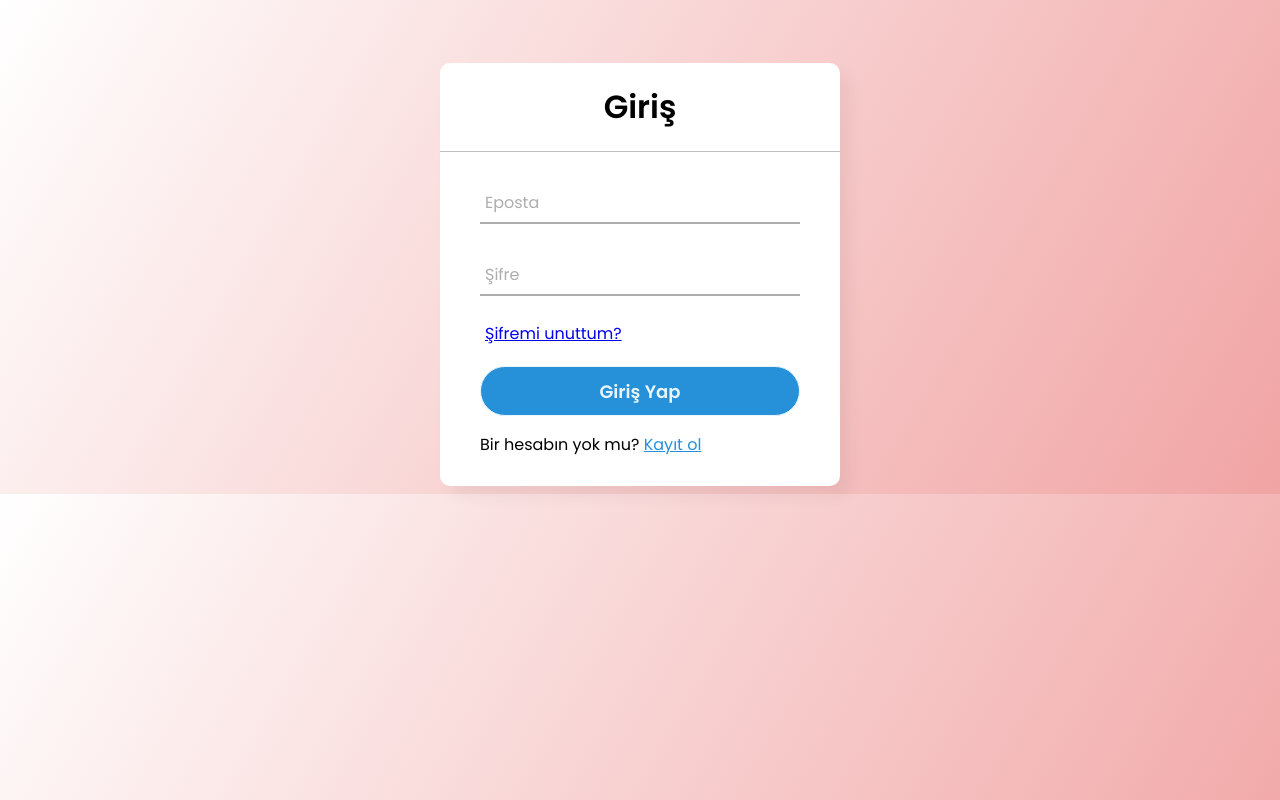
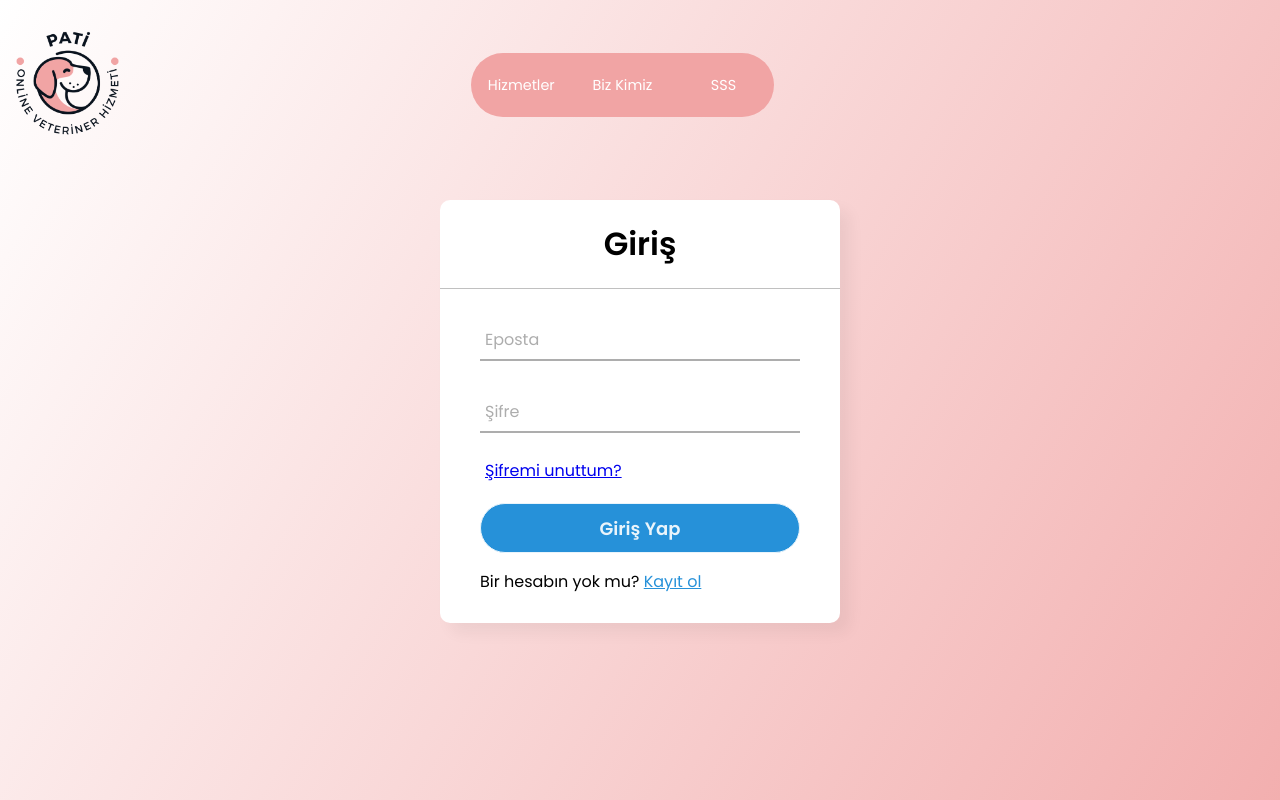
Before and after one commit to Develhope-FS1Turk-Group-2/PatiApp2, a plain HTML site: page signup_page/signin_page.html in a window 1280 px wide. Shown: the top 800 px of the page. Drawn offline with Linux system fonts and the light colour scheme.

Commit message:
navbar added to signin and signup pages

```diff
--- a/signup_page/signin_page.html
+++ b/signup_page/signin_page.html
@@ -8,7 +8,18 @@
         <link rel="stylesheet" href="./signup_page.css">
     </head>
     <body>
-        <div class="center" style="margin-bottom: auto;">
+        <div class="header">
+            <a href="../index.html" title="home page"><img id="logoImage" src="../materials/patiLogo.png" alt="Logo Of PatiApp"></a>
+            <div class="nav">
+                <div class="background">
+                    <button class="services">Hizmetler</button>
+                    <button class="whoweare" onclick="redirectTo('./biz_kimiz/biz_kimiz.html')">Biz Kimiz</button>
+                    <button class="sss">SSS</button>
+                </div>
+            </div>
+            <div></div>
+        </div>
+        <div class="center" style="margin: 0 auto;">
             <h1>Giriş</h1>
             <form action="#">
                 <div class="txt_field">
--- a/signup_page/signup_page.css
+++ b/signup_page/signup_page.css
@@ -3,10 +3,76 @@
   font-family: "Poppins", sans-serif;
 }
 body{
+  height: 150vh;
   background: linear-gradient(120deg,#ffffff, #F1A4A4);
 }
+/* header starts */
+.header {
+  display: flex;
+  justify-content: center;
+  align-items: center;
+}
+.header a {
+  width: 20%;
+}
+.header a #logoImage {
+  width: 47%;
+  margin-top: -2%;
+}
+.nav {
+  position: relative;
+  right: 4rem;
+  display: flex;
+  width: 80%;
+  justify-content: center;
+  border: none;
+}
+
+div .background {
+  position: relative;
+  right: 5rem;
+  background-color: #F1A4A4;
+  width: 30%;
+  height: 40%;
+  border-radius: 50px;
+  display: flex;
+  align-items: center;
+}
+.background button {
+  background-color: none;
+  background: none;
+  border: none;
+  width: 50%;/*altered from 30% to 50%*/
+  border-radius: 50px;
+  height: 4rem;
+  font-size: 25px;
+  color: white;
+}
+.sss:hover {
+  border-bottom-left-radius: 0%;
+  border-top-left-radius: 0%;
+  background-color: #f84747;
+  cursor: pointer;
+  transition: .3s;
+}
+.whoweare:hover {
+  border-radius: 0%;
+  background-color: #f84747;
+  cursor: pointer;
+  transition: .3s;
+}
+.services:hover {
+  border-bottom-right-radius: 0%;
+  border-top-right-radius: 0%;
+  background-color: #f84747;
+  cursor: pointer;
+  transition: .3s;
+}
+/* header ends */
 .center{
-  margin: 5% auto;
+  position: relative;
+  margin: 0 auto;
+  top: 1rem;
   padding-bottom: 1%;
   width: 400px;
   background: white;
@@ -102,3 +168,13 @@ input[type="submit"]:hover{
 .signup_link a:hover{
   text-decoration: underline;
 }
+#logoImage {
+  cursor: pointer;
+}
+@media (max-width: 1714px) {
+
+  .nav button,
+  .mainLogin button {
+      font-size: 0.9rem;
+  }
+}
```
Also changed, not shown: signup_page/signup_page.html (+11 -0 lines).
